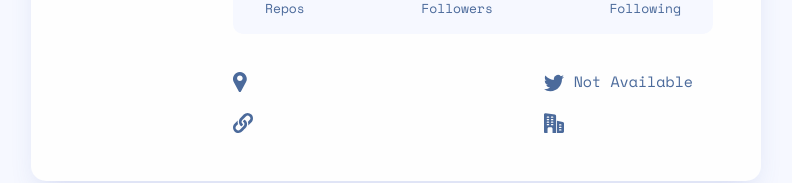
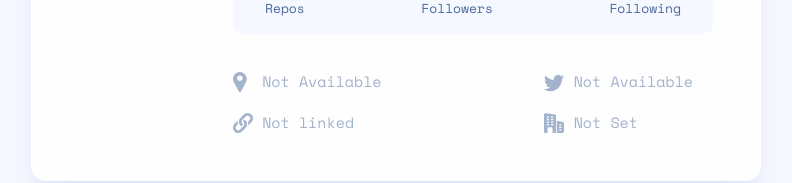
Before and after one commit to towkir/devfinder, a React (Create React App) app: page / in a window 1280 px wide. Shown: the part 334-517 px from the top of the page, without its empty margins (244-1036 px from the left). Built offline with nearby package versions, Linux system fonts and the light colour scheme.

Commit message:
handled unavailable links and texts

```diff
--- a/src/components/UserCard/index.css
+++ b/src/components/UserCard/index.css
@@ -104,6 +104,14 @@
   line-height: 22px;
 }
 
+.user-card .detailed-info .detailed-links ul li.unavailable {
+  opacity: 0.5;
+}
+
+.user-card .detailed-info .detailed-links ul li a {
+  color: inherit;
+}
+
 .user-card .detailed-info .detailed-links ul li:not(:last-child) {
   margin-bottom: 19px;
 }
--- a/src/components/UserCard/index.js
+++ b/src/components/UserCard/index.js
@@ -5,6 +5,9 @@ import IconCompany from 'components/VectorIcons/IconCompany';
 import './index.css';
 
 function UserCard({user}) {
+  function setDeadClass(data) {
+    return !data ? 'unavailable' : null;
+  }
   return (
     <div className="user-card">
       <div className="primary-info">
@@ -37,12 +40,14 @@ function UserCard({user}) {
         </div>
         <div className="detailed-links">
           <ul>
-            <li><IconLocation/> {user.location}</li>
-            <li><IconLink/> {user.blog}</li>
+            <li className={setDeadClass(user.location)}><IconLocation/> {user.location || 'Not Available'}</li>
+            <li className={setDeadClass(user.blog)}>
+              <IconLink/> {user.blog ? <a href={user.blog}>{user.blog}</a> : 'Not linked'}
+            </li>
           </ul>
           <ul>
-            <li><IconTwitter/> {user.twitter_username || 'Not Available'}</li>
-            <li><IconCompany/> {user.company}</li>
+            <li className={setDeadClass(user.twitter_username)}><IconTwitter/> {user.twitter_username || 'Not Available'}</li>
+            <li className={setDeadClass(user.company)}><IconCompany/> {user.company || 'Not Set'}</li>
           </ul>
         </div>
       </div>
```
